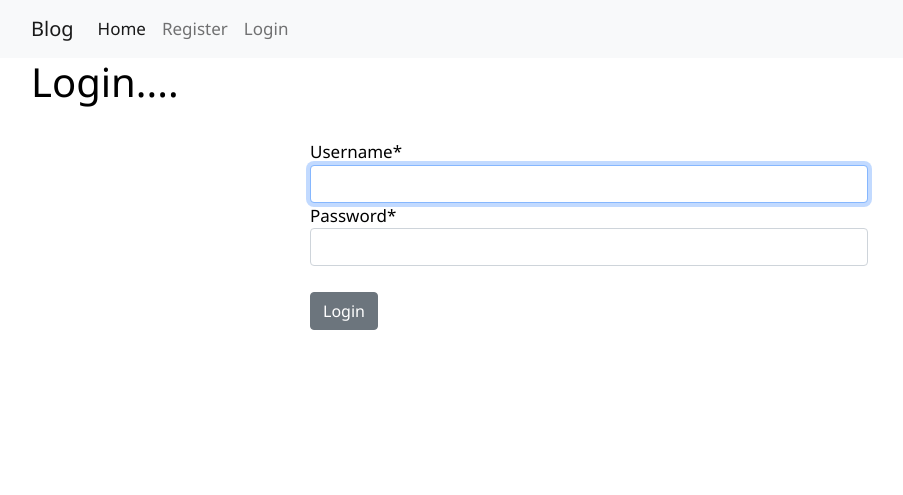
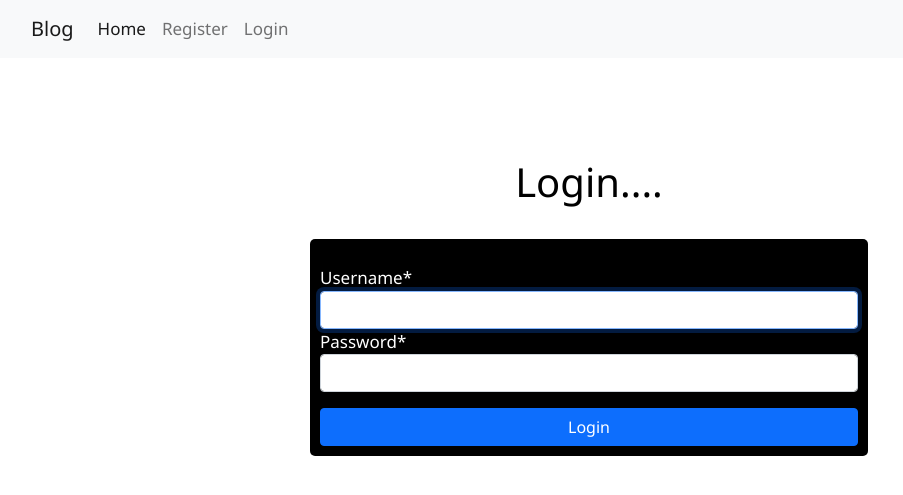
Before and after one commit to Ayikanying-ux/blog.app, a Django app: page /register/login/ in a window 1280 px wide. Shown: the top 495 px of the page, without its empty margins (51-954 px from the left). Run offline with Django 3.2, Linux system fonts and the light colour scheme; parts of the project's set-up code (start-up, migrations or seed data) failed here and were passed over; some libraries are stand-ins or nearby versions.

Commit message:
applying styles

```diff
--- a/posts/templates/base/index.html
+++ b/posts/templates/base/index.html
@@ -17,7 +17,7 @@
                         <a class="btn btn-danger" href="{% url 'delete' post.pk %}">Delete</a> <br> <br>
                         {% endif %}
                     {% endfor %}
-                </div>
+                </div> <br> <br>
             </div>
         </div>
     {% endblock %}
--- a/posts/templates/base/layout.html
+++ b/posts/templates/base/layout.html
@@ -31,13 +31,32 @@
           text-align: center;
       }
       form {
-          width: 50%;
+          width: 100%;
           margin: auto;
       }
       .register{
           background-color: #000;
           color: #fff;
-          margin: 0 100px 30px 100px;
+          margin: auto;
+          width: 50%;
+          padding: 10px;
+          border-radius: 5px;
+      }
+      .login{
+        background-color: #000;
+        color: #fff;
+        margin: auto;
+        padding: 10px;
+        width: 50%;
+        border-radius: 5px;
+      }
+        button{
+          width: 100%;
+      }
+      .title{
+          text-align: center;
+          margin-top: 100px;
+      }
   </style>
   <body>
     <nav class="navbar navbar-expand-lg navbar-light bg-light">
--- a/registers/templates/registration/login.html
+++ b/registers/templates/registration/login.html
@@ -7,11 +7,11 @@
                 </div>
                 <br>
                 <div class="login">
-                        <form action="" method="POST">
-                            {% csrf_token %}
-                            {{ form |crispy }} <br>
-                            <button class="btn btn-secondary">Login</button> <br>
-                        </form>
+                    <form action="" method="POST">
+                        {% csrf_token %}
+                        <p>{{ form |crispy }}</p>
+                        <button id="butt" class="btn btn-primary">Login</button> <br>
+                    </form>
                 </div>
             </div>
         {% endblock %}
--- a/registers/templates/registration/register.html
+++ b/registers/templates/registration/register.html
@@ -10,9 +10,9 @@
                     <form action="" method="POST">
                         {% csrf_token %}
                         {{ form.as_p }}
-                        <button class="btn btn-secondary">Register</button>
+                        <button class="btn btn-primary">Register</button>
                     </form>
                 </div><br>
-            </div>
+            </div><br><br>
         </div>
     {% endblock %}
```
Also changed, not shown: db.sqlite3.
